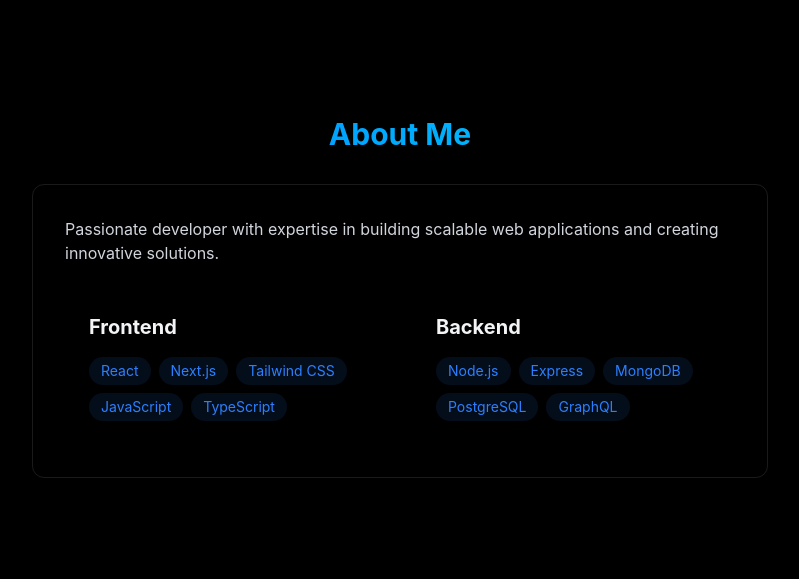
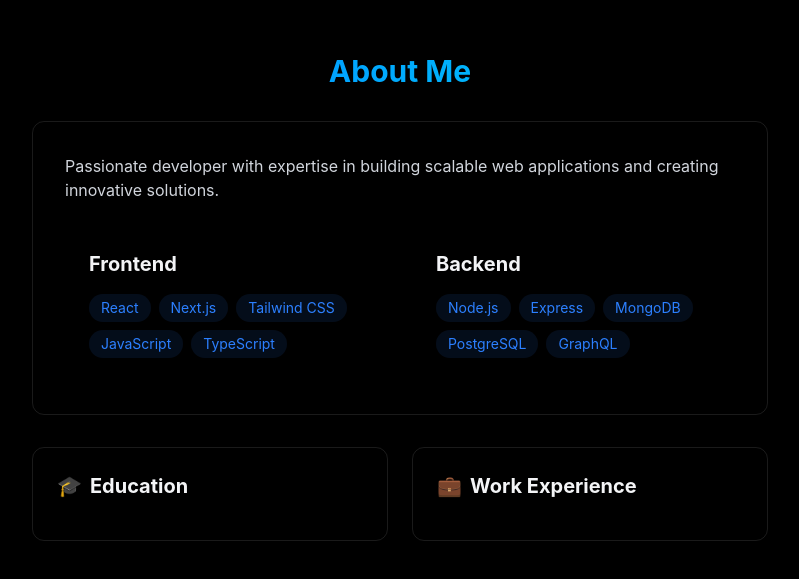
Before and after one commit to joohhhnnnny/Portfolio, a React (Vite) app: page / in a window 1280 px wide. Shown: the part 903-1482 px from the top of the page, without its empty margins (240-1039 px from the left). Built offline with nearby package versions, Linux system fonts and the light colour scheme.

Commit message:
small prog

```diff
--- a/src/components/sections/About.jsx
+++ b/src/components/sections/About.jsx
@@ -53,8 +53,22 @@
             </div>
           </div>
         </div>
+      </div>
+
+        <div className="grid grid-cols-1 md:grid-cols-2 gap-6 mt-8">
+              <div className="p-6 rounded-xl border-white/10 border hover:-translate-y-1 transition-all">
+                  <h3 className="text-xl font-bold mb-4">
+                    <span className="mr-2">🎓</span>
+                    Education
+                  </h3>
+              </div>
+              <div className="p-6 rounded-xl border-white/10 border hover:-translate-y-1 transition-all">
+                  <h3 className="text-xl font-bold mb-4">
+                    <span className="mr-2">💼</span>
+                    Work Experience
+                  </h3>
+              </div>
         </div>
-
       </div>
     </section>
   );
```
